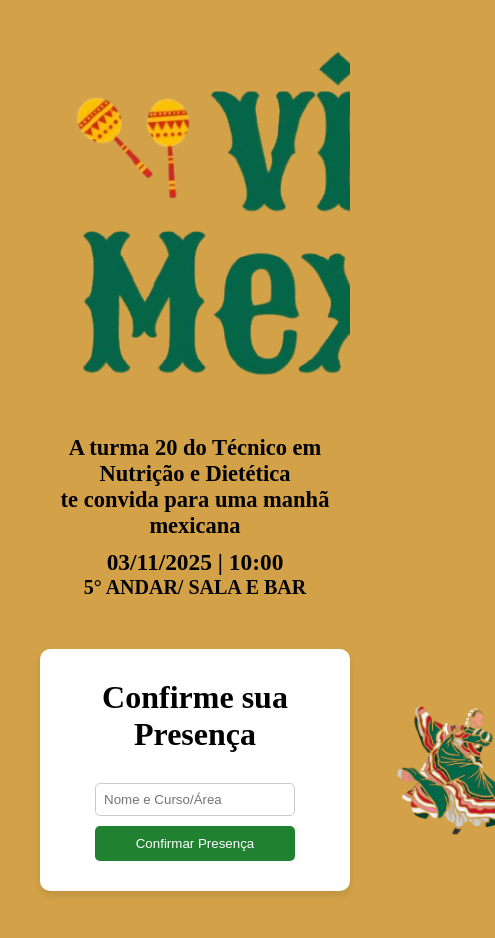
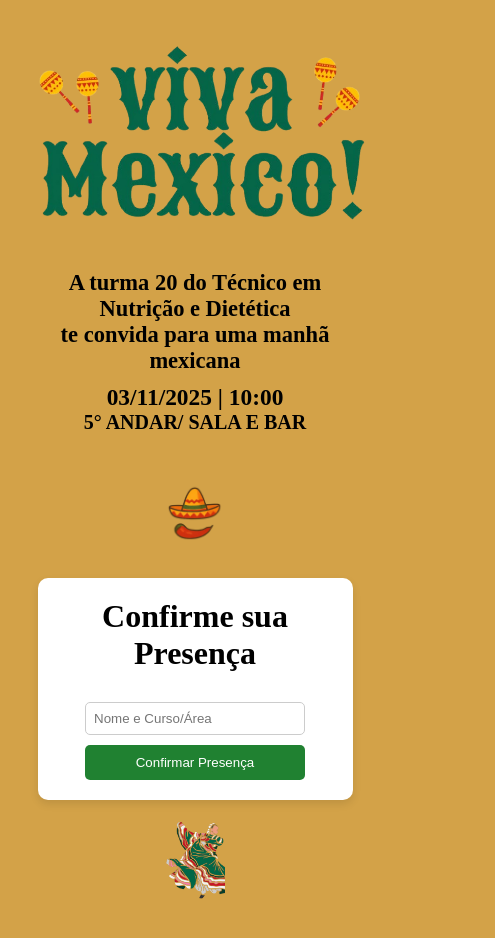
Before and after one commit to Lista-Presente/Lista-confirma-o, a plain HTML site: page index.html in a window 390 px wide. Shown: the whole page, 495 px wide, since content can reach past the window. Drawn offline with nearby package versions, Linux system fonts and the light colour scheme; a web font is replaced by a local one.

Commit message:
responsivo

```diff
--- a/index.html
+++ b/index.html
@@ -1,11 +1,11 @@
 <!DOCTYPE html>
 <html lang="pt-br">
 <head>
-    <meta charset="UTF-8">
-    <meta name="viewport" content="width=device-width, initial-scale=1.0">
-    <link rel="preconnect" href="https://fonts.googleapis.com">
-    <link rel="preconnect" href="https://fonts.gstatic.com" crossorigin>
-    <link href="https://fonts.googleapis.com/css2?family=Griffy&family=Rye&display=swap" rel="stylesheet">
+    <meta charset="UTF-8" />
+    <meta name="viewport" content="width=device-width, initial-scale=1.0" />
+    <link rel="preconnect" href="https://fonts.googleapis.com" />
+    <link rel="preconnect" href="https://fonts.gstatic.com" crossorigin />
+    <link href="https://fonts.googleapis.com/css2?family=Griffy&family=Rye&display=swap" rel="stylesheet" />
     <title>FESTA MEXICANA TND20</title>
 
     <!-- CSS Integrado -->
@@ -19,9 +19,9 @@
         body {
             font-family: Arial, sans-serif;
             background-color: #d3a248;
-            padding: 40px; /* espaçamento do topo */
+            padding: 40px 20px 40px 20px; /* topo e laterais */
+        }
 
-        }
         .img-inicial {
             width: 100%;
             margin-bottom: 40px; /* espaço entre a imagem e o container */
@@ -29,18 +29,22 @@
         }
 
         .img-inicial img {
-            display: block;       /* evita espaço abaixo da imagem */
-            margin: 0 auto;       /* centraliza horizontalmente */
-            height: 350px;        /* altura controlada */
-            width: auto;          /* mantém proporção */
-            object-fit: cover;    /* corta se necessário, mas mantém aparência */
+            width: 100%;
+            height: auto; /* mantém proporção */
+            max-height: 350px; /* altura máxima */
+            object-fit: contain; /* evitar cortes */
+            display: block;
+            margin: 0 auto;
         }
+
         .wrapper-centralizado {
             position: relative;
             display: flex;
             justify-content: center; /* centraliza o formulário */
             align-items: center;
             margin-top: 40px;
+            flex-wrap: wrap; /* permite quebra em telas pequenas */
+            gap: 20px;
         }
 
         .container {
@@ -49,34 +53,30 @@
             border-radius: 10px;
             box-shadow: 0 4px 8px rgba(0, 0, 0, 0.1);
             text-align: center;
-            width: 400px;
+            width: 90%;
+            max-width: 400px;
             font-family: "Newsreader", serif;
             z-index: 1; /* garante que fique na frente da imagem */
         }
+
         .lado-imagem-externa,
         .lado-imagem-direita {
-            position: absolute;
+            position: static; /* deixa estático para melhor responsividade */
             display: flex;
             align-items: center;
             justify-content: center;
             width: 100px;
-            height: 100px;
-            top: 50%; /* alinha verticalmente ao meio */
-            transform: translateY(-50%);
-        }
-        .lado-imagem-externa {
-            left: calc(50% - 400px / 2 - 100px); /* colada à esquerda do form */
-        }
-
-        .lado-imagem-direita {
-            right: calc(50% - 400px / 2 - 100px); /* colada à direita do form */
+            height: auto;
+            margin: 0 auto;
         }
 
         .lado-imagem-externa img,
         .lado-imagem-direita img {
             max-width: 100%;
             height: auto;
+            display: block;
         }
+
         .titulo {
             padding: 5px;
             text-align: center;
@@ -84,12 +84,14 @@
             font-size: 15px;
             padding-bottom: 0;
         }
+
         .tituloh3 {
             padding: 0px;
             text-align: center;
             font-family: "Rye", serif;
             font-size: 15px;
         }
+
         .titulo2 {
             padding: 10px;
             text-align: center;
@@ -117,6 +119,7 @@
             border: none;
             border-radius: 5px;
             cursor: pointer;
+            transition: background-color 0.3s ease;
         }
 
         button:hover {
@@ -131,15 +134,28 @@
             font-size: 1.2rem;
             color: #b8690f;
         }
+
+        /* Ajustes para telas pequenas */
+        @media (max-width: 480px) {
+            .lado-imagem-externa,
+            .lado-imagem-direita {
+                width: 60px;
+                margin-bottom: 15px;
+            }
+
+            .container {
+                padding: 20px;
+            }
+        }
     </style>
 </head>
 <body>
+    <div class="img-inicial">
+        <img src="./6cf49d64-99e9-4572-b4b0-a87ccf995e67-removebg-preview.png" alt="Imagem" />
+    </div>
 
-    <div class="img-inicial">
-        <img src="./6cf49d64-99e9-4572-b4b0-a87ccf995e67-removebg-preview.png" alt="Imagem">
-    </div>
     <div class="titulo">
-        <h2>A turma 20 do Técnico em Nutrição e Dietética </h2>
+        <h2>A turma 20 do Técnico em Nutrição e Dietética</h2>
     </div>
     <div class="tituloh3">
         <h2>te convida para uma manhã mexicana</h2>
@@ -148,39 +164,47 @@
         <h3>03/11/2025  | 10:00</h3>
         <h4>5° ANDAR/ SALA E BAR</h4>
     </div>
-    </div>
+
     <div class="bloco-horizontal">
         <!-- Imagem ao lado -->
         <div class="wrapper-centralizado">
             <!-- Imagem colada ao formulário -->
             <div class="lado-imagem-externa">
-        <img src="./f911a438-3480-4550-884c-6b613e25fca0-removebg-preview.png" alt="Imagem decorativa">
+                <img src="./f911a438-3480-4550-884c-6b613e25fca0-removebg-preview.png" alt="Imagem decorativa" />
             </div>
-    <div class="lado-imagem-direita">
-        <img src="./8d0398a1-128a-4e74-8df8-16ac1558405c-removebg-preview.png" alt="Imagem direita">
-    </div>
-    <!-- Formulário dentro do container branco -->
             <div class="container">
                 <h1>Confirme sua Presença</h1>
                 <form id="attendance-form">
-            <input type="text" id="name" name="from_name" placeholder="Nome e Curso/Área" required>
+                    <input
+                        type="text"
+                        id="name"
+                        name="from_name"
+                        placeholder="Nome e Curso/Área"
+                        required
+                    />
                     <button type="submit">Confirmar Presença</button>
                 </form>
                 <div id="confirmation-message" class="hidden">
                     <p>¡Muchas gracias! <span id="user-name"></span>!</p>
                 </div>
             </div>
+            <div class="lado-imagem-direita">
+                <img src="./8d0398a1-128a-4e74-8df8-16ac1558405c-removebg-preview.png" alt="Imagem direita" />
             </div>
+        </div>
+    </div>
+
     <script src="https://cdn.jsdelivr.net/npm/@emailjs/browser@3/dist/email.min.js"></script>
     <script>
-        emailjs.init('0Em5F6qSoP0aMlc46');
+        emailjs.init("0Em5F6qSoP0aMlc46");
 
-        document.getElementById("attendance-form").addEventListener("submit", function(event) {
+        document.getElementById("attendance-form").addEventListener("submit", function (event) {
             event.preventDefault();
 
             // Envia os dados do formulário via EmailJS
-        emailjs.sendForm("service_bitb8jl", "template_pkcci7x", this)
-         .then(function() {
+            emailjs
+                .sendForm("service_bitb8jl", "template_pkcci7x", this)
+                .then(function () {
                     // Exibe a mensagem de confirmação
                     const name = document.getElementById("name").value;
                     document.getElementById("confirmation-message").classList.remove("hidden");
@@ -188,7 +212,8 @@
 
                     // Esconde o formulário
                     document.getElementById("attendance-form").classList.add("hidden");
-        }, function(error) {
+                })
+                .catch(function (error) {
                     alert("Erro ao enviar confirmação: " + JSON.stringify(error));
                 });
         });
```
Lines whose indentation alone changed are shown as unchanged.
